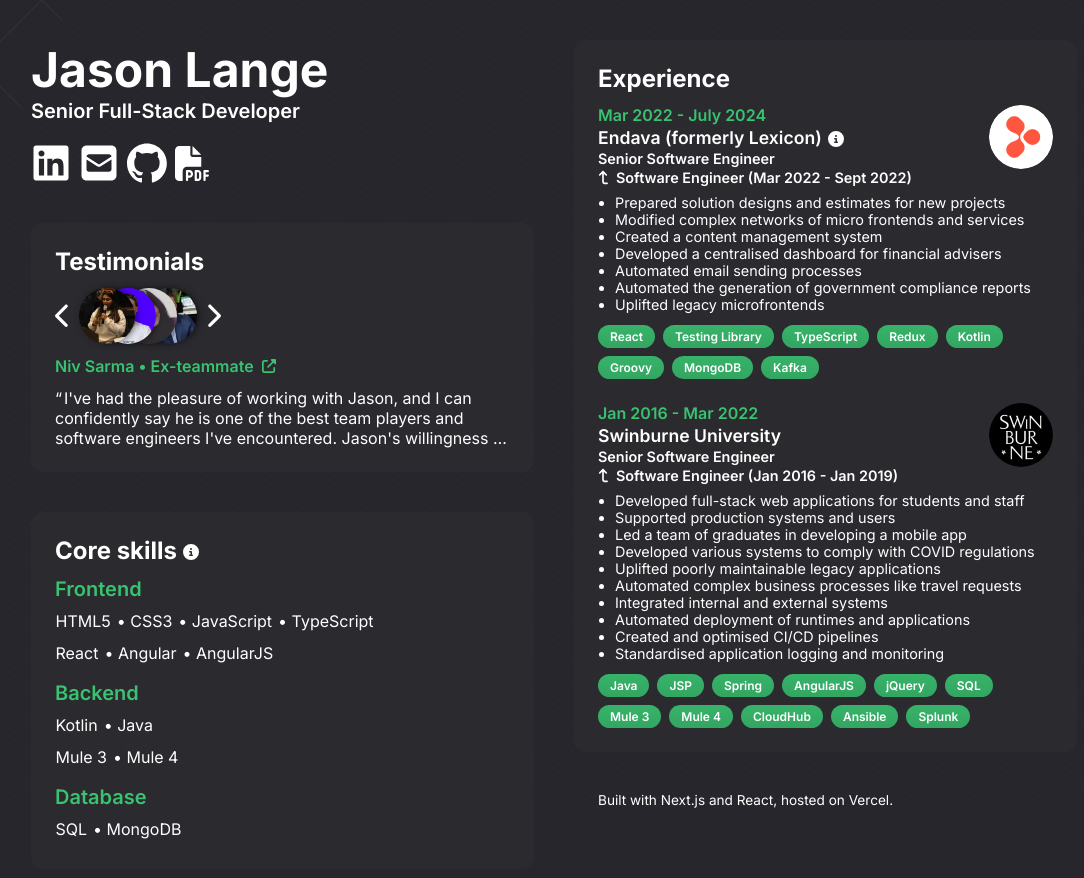
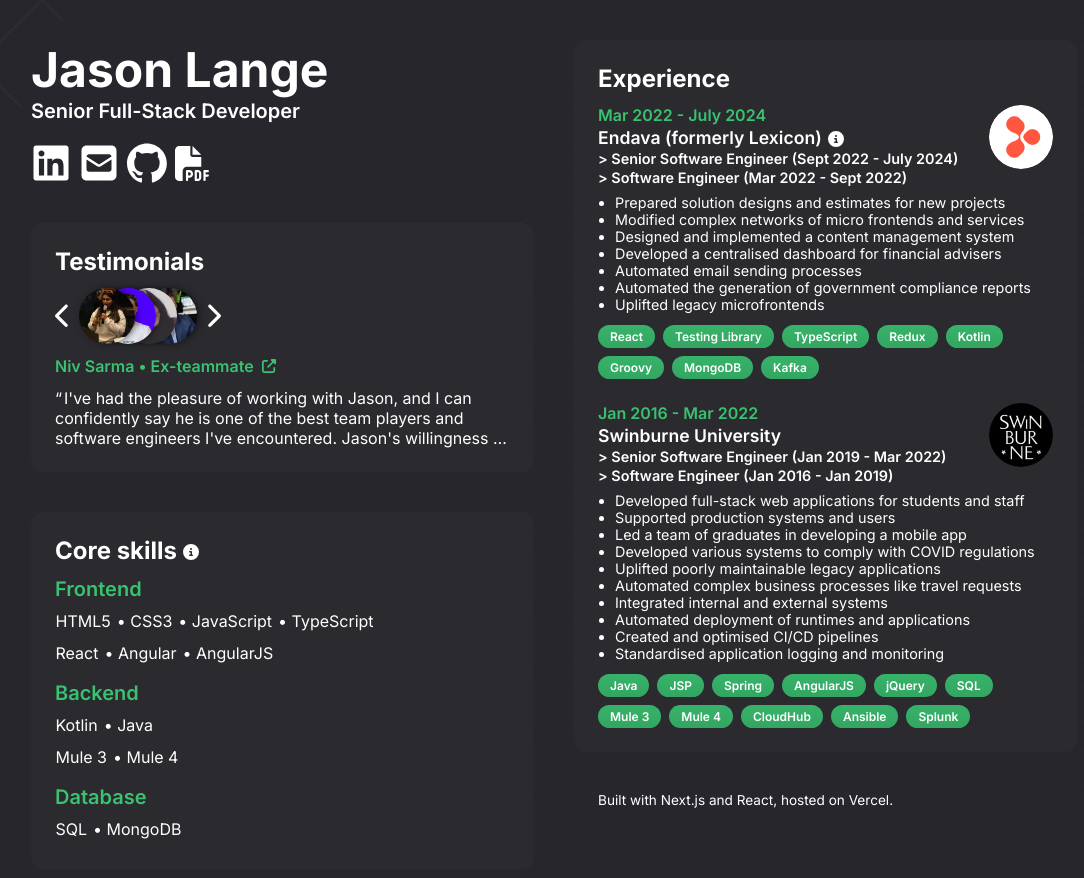
Before and after one commit to jason-d-f-lange/jasonlange.dev, a Next.js app: page / in a window 1280 px wide. Shown: the top 878 px of the page, without its empty margins (86-1170 px from the left). Built offline with nearby package versions, Linux system fonts and the light colour scheme.

Commit message:
Update wording

```diff
--- a/src/app/page.tsx
+++ b/src/app/page.tsx
@@ -70,7 +70,7 @@
         <SectionHeading>
           Core skills
           <AdditionalInfo>
-            Just the core ones, there&rsquo;s some like C#/.NET or Node.js which
+            Just the core ones, there&rsquo;s some like C# and ASP.NET which
             didn&rsquo;t make the list
           </AdditionalInfo>
         </SectionHeading>
--- a/src/components/experience/experience-items.tsx
+++ b/src/components/experience/experience-items.tsx
@@ -31,7 +31,7 @@
     dotPoints: [
       'Prepared solution designs and estimates for new projects',
       'Modified complex networks of micro frontends and services',
-      'Created a content management system',
+      'Designed and implemented a content management system',
       'Developed a centralised dashboard for financial advisers',
       'Automated email sending processes',
       'Automated the generation of government compliance reports',
--- a/src/components/experience/roles.tsx
+++ b/src/components/experience/roles.tsx
@@ -32,27 +32,22 @@
 }
 
 export default function Roles({ roles, formatDate }: Props) {
-  return roles.map((role, index) => {
+  return roles.map((role) => {
     const startDate = formatDate(role.startDate);
     const endDate = formatDate(role.endDate);
 
-    if (index === 0) return <Role key={role.title}>{role.title}</Role>;
-
     return (
       <Role key={role.title}>
-        <HorizontalStack gap={4}>
-          <TurnUpArrow />
         <HorizontalStack
           as="p"
           gap={0}
           flexWrap="wrap"
           style={{ whiteSpace: 'pre' }}
         >
-            {role.title}{' '}
+          {`> ${role.title} `}
           <span>
             ({startDate} - {endDate})
           </span>
-          </HorizontalStack>
         </HorizontalStack>
       </Role>
     );
```
Also changed, not shown: 2 other files (tests, documents, lock files or other folders). Lines whose indentation alone changed are shown as unchanged.
